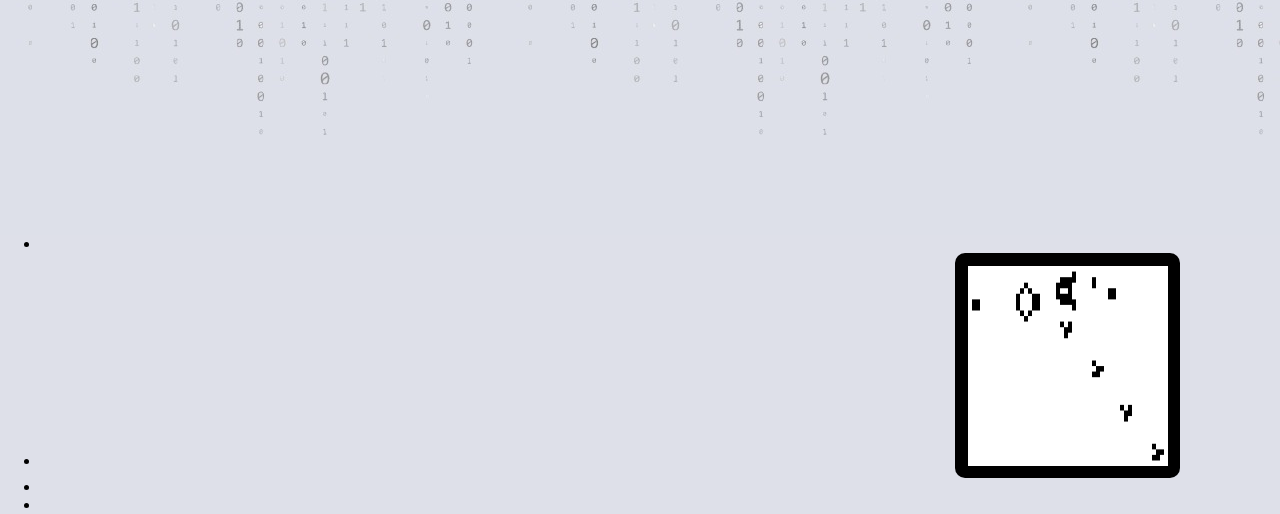
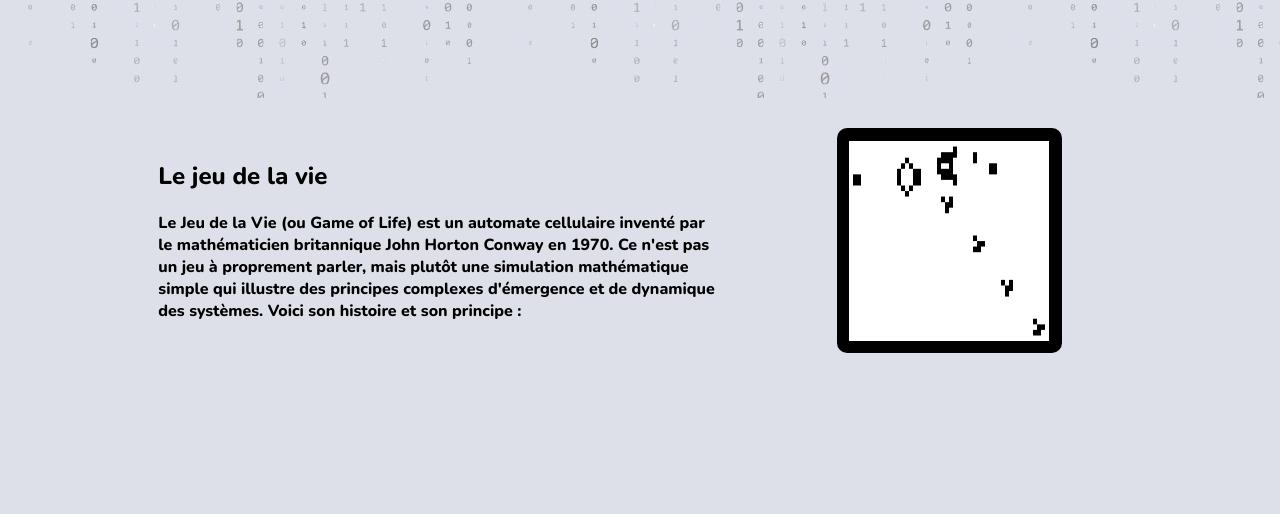
Before and after one commit to nednast/SAE101, a plain HTML site: page index.html in a window 1280 px wide. Shown: the part 400-914 px from the top of the page. After the commit the page ends 800 px from the top, so only its background shows below. Drawn offline with nearby package versions, Linux system fonts and the light colour scheme; a web font is replaced by a local one.

Commit message:
Uptadates

```diff
--- a/css/style.css
+++ b/css/style.css
@@ -4,6 +4,8 @@
 * {
     margin: 0;
     box-sizing: border-box;
+    font-family: "Nunito", sans-serif;
+    font-weight: 800;
 }
 
 body {
@@ -88,7 +90,6 @@ header {
     background-repeat: no-repeat;
     background-repeat: repeat-x;
     margin-top: 35px;
-    height: 500px;
 
 }
 
@@ -106,12 +107,28 @@ header {
 
 }
 
+/* Section description */
+.descripion {
+    display: flex;
+    justify-content: space-evenly;
+    align-items: center;
+    margin-top: 30px;
+}
+
+.descripion_list {
+    list-style: none;
+    width: 600px;
+    text-wrap: wrap;
+}
+
 .descripion_game-gif {
     height: 200px;
     width: 200px;
-
 }
 
+.descripion_list_text {
+    padding-top: 20px;
+}
 
 .descripion_game-gif_wrapper {
     display: flex;
@@ -123,6 +140,5 @@ header {
     border-radius: 5Opx;
     margin-right: 100px;
     border-radius: 10px;
-    justify-self: end;
 
 }
--- a/index.html
+++ b/index.html
@@ -29,16 +29,24 @@
         <h1 class="title_text">Le jeu de la vie</h1>
     </section>
     <section class="descripion">
-        <ul>
-            <li> </li>
+        <ul class="descripion_list">
             <li>
-                <div class="descripion_game-gif_wrapper">
-                    <img class="descripion_game-gif" src="/img/Gospers_glider_gun.gif" alt="game image">
-                </div>
+                <h2 class="descripion_list_title">Le jeu de la vie</h2>
             </li>
-            <li></li>
-            <li></li>
+            <li>
+                <p class="descripion_list_text">Le Jeu de la Vie (ou Game of Life) est un automate cellulaire inventé
+                    par le mathématicien
+                    britannique John Horton Conway en 1970. Ce n'est pas un jeu à proprement parler, mais plutôt une
+                    simulation mathématique simple qui illustre des principes complexes d'émergence et de dynamique des
+                    systèmes. Voici son histoire et son principe :</p>
+            </li>
         </ul>
+        <div class="descripion_game-gif_wrapper">
+            <img class="descripion_game-gif" src="/img/Gospers_glider_gun.gif" alt="game image">
+        </div>
+
+
+
 
 
     </section>
```
